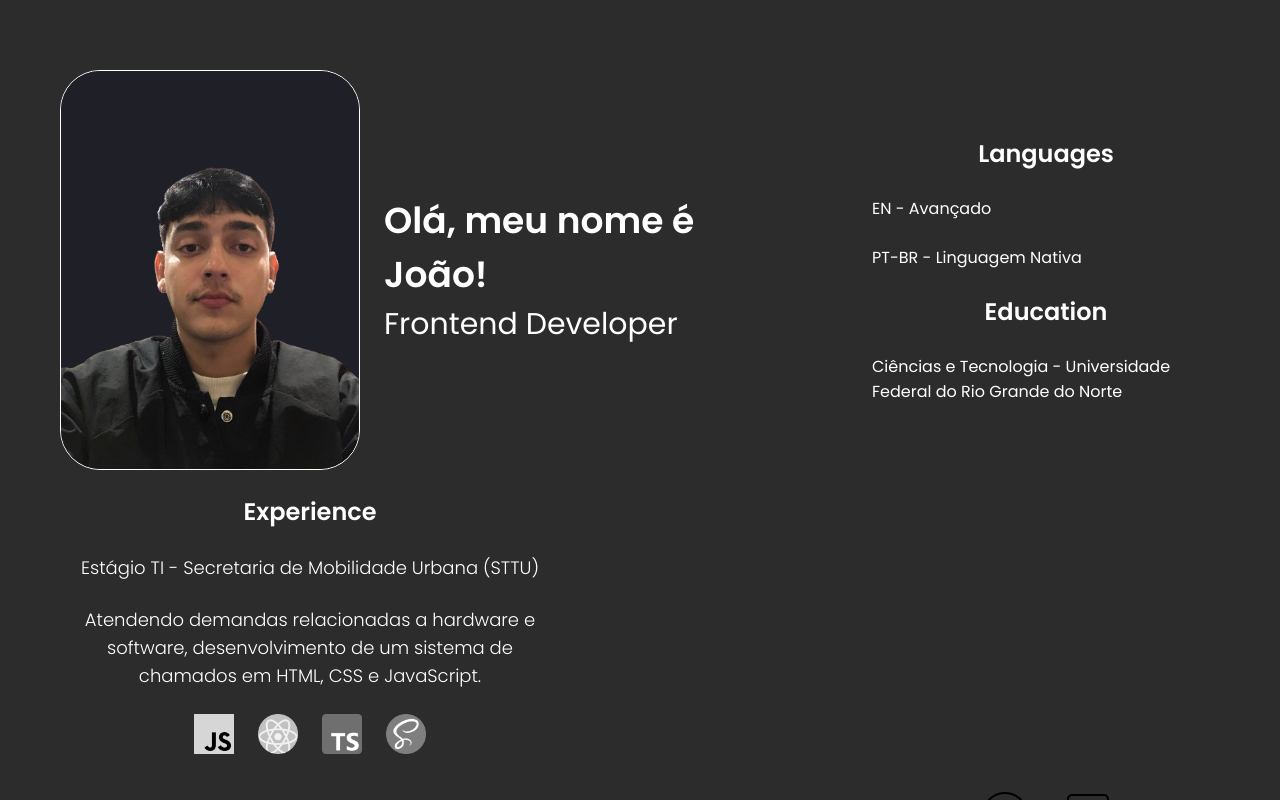
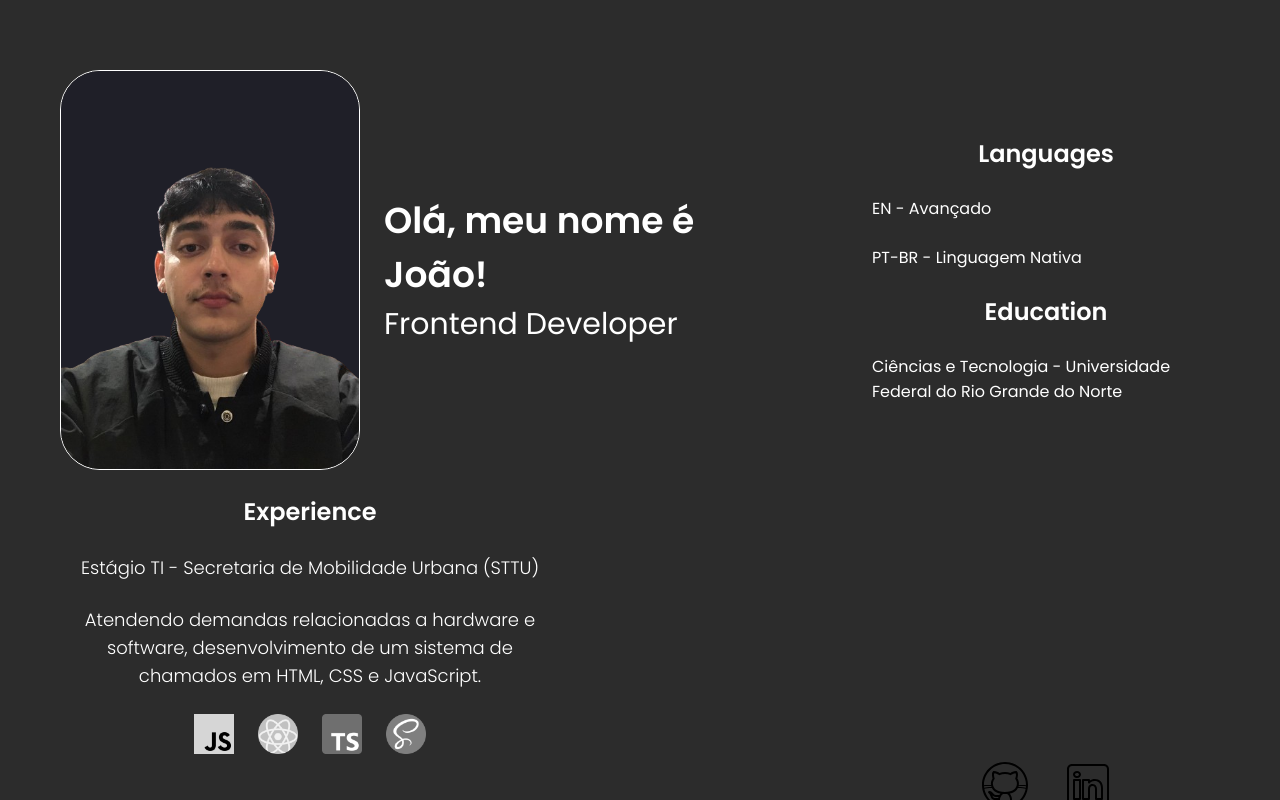
Before and after one commit to jpmedeiross/my-portifolio, a Next.js app: page / in a window 1280 px wide. Built offline with nearby package versions, Linux system fonts and the light colour scheme.

Commit message:
finalizando projeto

```diff
--- a/src/app/components/header/social-btns/social-btns.scss
+++ b/src/app/components/header/social-btns/social-btns.scss
@@ -2,7 +2,8 @@
     display: flex;
     align-items: center;
     gap: 24px;
-    margin-bottom: 5px;
+    margin-bottom: 4px;
+    margin-top: -30px;
 
     a {
         height: 59px;
```
